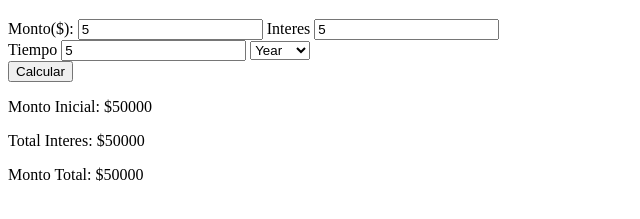
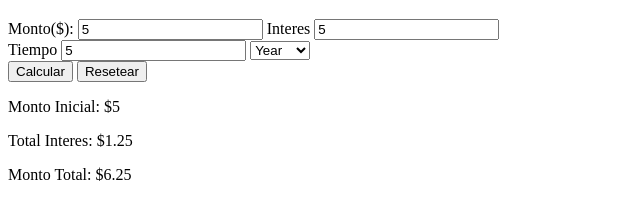
Before and after one commit to matiasard/Calculadora-interes, a plain HTML site: page index.html in a window 1280 px wide. Both pictures are taken after typing "5", "5", "5" into the empty fields and a click on the button "Calcular". Shown: the part 61-280 px from the top of the page, without its empty margins (0-640 px from the left). Drawn offline with Linux system fonts and the light colour scheme.

Commit message:
Funcion imprimir UI terminada

```diff
--- a/app.js
+++ b/app.js
@@ -6,8 +6,9 @@ const interes = document.getElementById('interes');
 const tiempo = document.getElementById('tiempo');
 const btnCalcular = document.getElementById('btn-calc');
 const opcion = document.getElementById('yearMonth');
-const resultado = document.getElementById('result');
-console.log(resultado);
+const btnReset = document.getElementById('btn-reset');
+
+let resultado = document.getElementById('result');
 
 let resultadoInteres = 0;
 let resultadoTiempo = 0;
@@ -18,7 +19,7 @@ btnCalcular.addEventListener('click', (e) => {
 
   resultadoInteres = interestCalc(+monto.value, +interes.value);
   console.log(resultadoInteres);
-  console.log(+resultadoInteres.toFixed(2));
+  // console.log(+resultadoInteres.toFixed(2));
 
   resultadoTiempo = interestCalcTime(
     resultadoInteres,
@@ -26,7 +27,10 @@ btnCalcular.addEventListener('click', (e) => {
     opcion.value
   );
   console.log(resultadoTiempo);
-  console.log(+resultadoTiempo.toFixed(2));
+  // console.log(+resultadoTiempo.toFixed(2));
+
+  //* UI Update
+  updateUI();
 });
 
 // Formula
@@ -40,9 +44,27 @@ const interestCalc = function (monto, interes) {
 const interestCalcTime = function (interes, time, opcion) {
   let timeSelect = 0;
   opcion === 'year' ? (timeSelect = 12) : (timeSelect = 1);
-  return interes * (time * timeSelect);
+
+  return +(interes * (time * timeSelect)).toFixed(2);
 };
 
 //* Monto: Incial +monto.value
 //* Interes: resultadoTiempo
 //* Monto Total: +monto.value + resultadoTiempo
+
+const updateUI = function () {
+  resultado.insertAdjacentHTML(
+    'afterbegin',
+    `<p id="montoInicial-label">Monto Inicial: $${monto.value}</p>
+      <p id="interes-label">Total Interes: $${resultadoTiempo}</p>
+      <p id="montoTotal-label">Monto Total: $${
+        resultadoTiempo + Number(monto.value)
+      }</p>`
+  );
+};
+
+btnReset.addEventListener('click', (e) => {
+  e.preventDefault();
+
+  monto.value = tiempo.value = interes.value = '';
+});
--- a/index.html
+++ b/index.html
@@ -23,12 +23,11 @@
       </select>
       <br>
       <button type="submit" id="btn-calc">Calcular</button>
+      <button type="submit" id="btn-reset">Resetear</button>
     </form>
 
     <div id="result">
-      <p id="montoInicial-label">Monto Inicial: $50000</p>
-      <p id="interes-label">Total Interes: $50000</p>
-      <p id="montoTotal-label">Monto Total: $50000</p>
+
     </div>
   </main>
 
```
